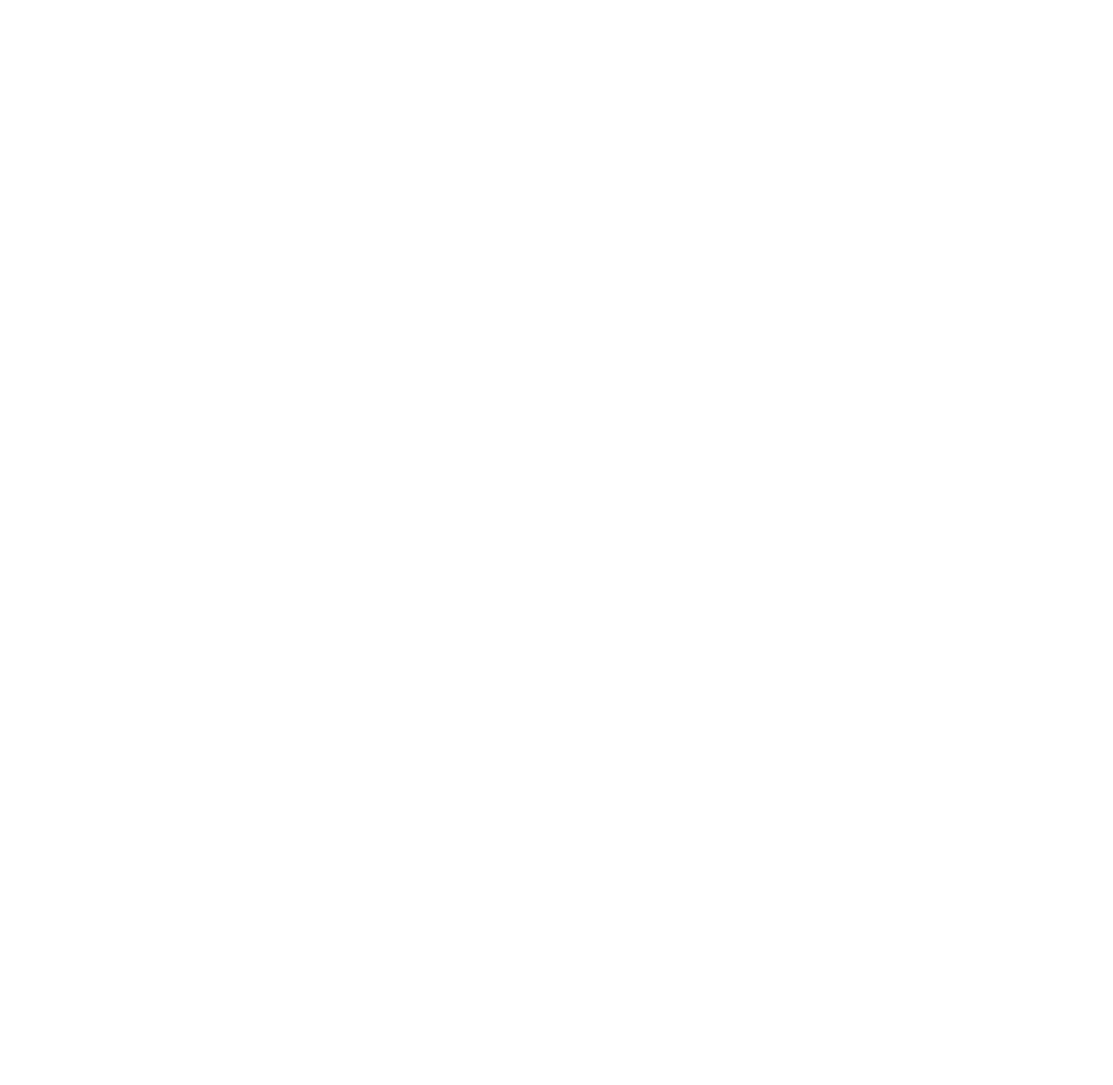
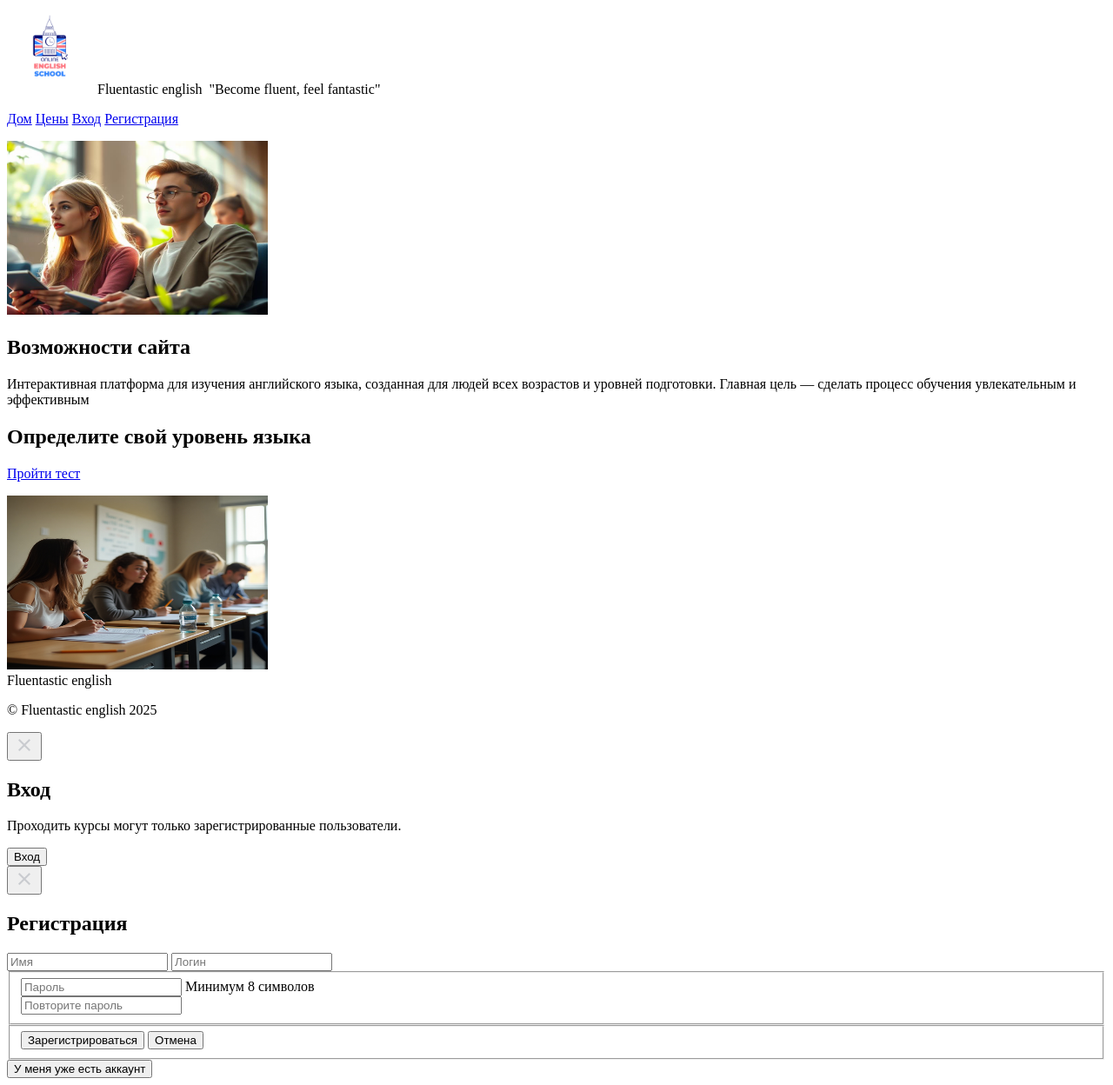
Before and after one commit to Alfia-Edu/course, a plain HTML site: page index.html in a window 1280 px wide. Shown: the whole page at 87% size. Before the commit the page ends 800 px from the top, so only its background shows below. Drawn offline with Linux system fonts and the light colour scheme.

Commit message:
make task 2.2

```diff
--- a/index.html
+++ b/index.html
@@ -1,11 +1,67 @@
 <!DOCTYPE html>
-<html lang="en">
+<html lang="ru">
+
 <head>
     <meta charset="UTF-8">
-    <meta name="viewport" content="width=device-width, initial-scale=1.0">
-    <title>Document</title>
+    <meta name="Учебные курсы" content="width=header, initial-scale=1.0">
+    <title>Учебные курсы</title>
 </head>
+
 <body>
+    <header>
+        <img src="images/logo.jpg" alt="Логотип" width="100" height="100" />
+        <a>Fluentastic english&nbsp;</a> <a>"Become fluent, feel fantastic"</a><nav>
+        <p><a href="/">Дом</a><a> </a><a href="/">Цены</a><a> </a><a href="/">Вход</a><a> </a><a href="/">Регистрация</a></p>
+</nav></header>
+    <main>
+        <section>
+            <div>
+                <img src="images/learning.jpeg" alt="Логотип" width="300" height="200" />
+                <h2>Возможности сайта</h2>
+                <article>Интерактивная платформа для изучения английского языка, созданная для людей всех возрастов и уровней подготовки. Главная цель — сделать процесс обучения увлекательным и эффективным</article>
+            </div>
+        </section>
 
+        <section>
+                <h2>Определите свой уровень языка</h2>
+                <p><a href="/">Пройти тест</a></p>
+                <img src="images/testing.jpg" alt="Логотип" width="300" height="200" />
+        </section>
+    </main>
+    <footer>
+        <a>Fluentastic english</a>
+        <p>&copy; Fluentastic english 2025</p>
+    </footer>
+    <div>
+        <section>
+            <button type="button"><img src="images/icon/close.svg" alt="Закрыть окно" width="24" height="24"></button>
+            <h2>Вход</h2>
+            <p>Проходить курсы могут только зарегистрированные пользователи.</p>
+            <div>
+                <button type="button">Вход</button>
+            </div>
+        </section>
+        <section>
+            <button type="button"><img src="images/icon/close.svg" alt="Закрыть окно" width="24" height="24"></button>
+            <h2>Регистрация</h2>
+            <form action="/" method="post">
+                <input type="text" name="name" placeholder="Имя" required>
+                <input type="email" name="email" placeholder="Логин" required>
+                <fieldset>
+                    <div>
+                        <input type="password" name="password" placeholder="Пароль" required>
+                        <span>Минимум 8 символов</span>
+                    </div>
+                    <input type="password" name="repeat-password" placeholder="Повторите пароль" required>
+                </fieldset>
+                <fieldset>
+                    <input type="submit" value="Зарегистрироваться">
+                    <button type="button">Отмена</button>
+                </fieldset>
+                <button type="button">У меня уже есть аккаунт</button>
+            </form>
+        </section>
+    </div>
 </body>
+
 </html>
```
Also changed, not shown: images/Logo.png (deleted), images/girl1.png (deleted), images/girl2.png (deleted), images/icon/close.svg (added), images/icon_facebook.svg (deleted), images/icon_inst.svg (deleted), images/icon_vk.svg (deleted), images/learning.jpeg (added), images/logo.jpg (added), images/logotype.svg (deleted), images/photo.jpg (deleted), images/photo.png (deleted), images/testing.jpg (added).
